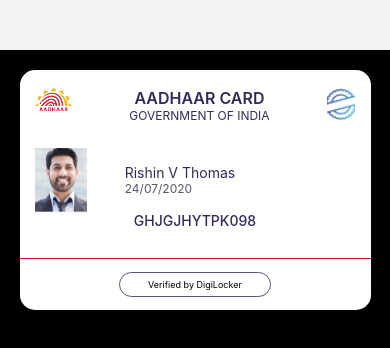
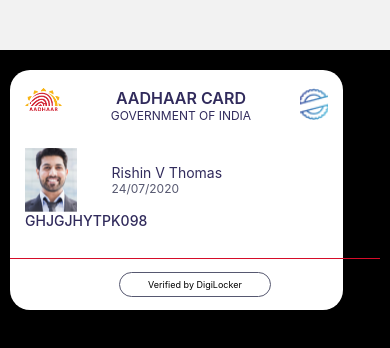
Before and after one commit to nannu8481/card-slice-react-native, a React Native app: screen /dynamicCard in a window 390 px wide. Shown: the top 348 px of the page. Built offline with nearby package versions, Linux system fonts and the light colour scheme.

Commit message:
fix: conditional rendering

```diff
--- a/babel.config.js
+++ b/babel.config.js
@@ -2,10 +2,15 @@
   presets: ['module:metro-react-native-babel-preset'],
   plugins: [
     [
-      'react-native-reanimated/plugin',
+      require.resolve('babel-plugin-module-resolver'),
       {
-        globals: ['__scanCodes'],
+        cwd: 'babelrc',
+        extensions: ['.ts', '.tsx', '.js', '.ios.js', '.android.js'],
+        alias: {
+          '@cuteapp': './app',
+        },
       },
     ],
+    'jest-hoist',
   ],
 };
--- a/package.json
+++ b/package.json
@@ -12,6 +12,7 @@
   "dependencies": {
     "@react-navigation/native": "^6.0.11",
     "@react-navigation/native-stack": "^6.7.0",
+    "babel-plugin-module-resolver": "^4.1.0",
     "react": "17.0.2",
     "react-native": "0.66.4",
     "react-native-barcode-mask": "^1.2.4",
--- a/src/constants/schema.js
+++ b/src/constants/schema.js
@@ -91,7 +91,7 @@
           },
         },
         image: {
-          show: 'true',
+          show: true,
           size: {
             width: 52,
             height: 64,
--- a/src/screens/dynamicCard.js
+++ b/src/screens/dynamicCard.js
@@ -1,14 +1,7 @@
 import React, {useState} from 'react';
-import {
-  SafeAreaView,
-  StyleSheet,
-  View,
-  Text,
-  TouchableOpacity,
-  Image,
-  ScrollView,
-} from 'react-native';
+import {SafeAreaView, TouchableOpacity, ScrollView} from 'react-native';
 import {data, userInfo} from '../constants/schema';
+import {styles} from '../styles/Global';
 import {
   Wrapper,
   HeadWrapper,
@@ -27,6 +20,7 @@
   UserLogo,
   SubNumberText,
   VerifyButton,
+  MainWrapper,
 } from '../styles/DynamicScreen';
 
 const DynamicCard = props => {
@@ -39,12 +33,8 @@
           const bodyStyle = itm?.displayModel?.bodyStyleInformation;
           const footerStyle = itm?.displayModel.footerStyleInformation;
           return (
-            <TouchableOpacity
-              key={idx}
-              style={[
-                styles.card,
-                {backgroundColor: itm?.displayModel?.cardInformation?.solid},
-              ]}>
+            <TouchableOpacity key={idx}>
+              <MainWrapper>
                 <Wrapper>
                   <HeadWrapper>
                     <CardLogo
@@ -55,9 +45,11 @@
                       <MainTitle styles={headerStyle.title.mainHeading}>
                         {userInfo[0]?.displayInformation?.mainHeading}
                       </MainTitle>
+                      {headerStyle?.title?.subHeading?.show && (
                         <SubTitle styles={headerStyle.title.subHeading}>
                           {userInfo[0]?.displayInformation?.subHeading}
                         </SubTitle>
+                      )}
                     </HeadingWrapper>
                     <IssuerLogo
                       styles={headerStyle?.logos?.right?.size}
@@ -66,7 +58,7 @@
                   </HeadWrapper>
                   <BodyWrapper>
                     <UserImage
-                    styles={bodyStyle.image.size}
+                      styles={bodyStyle.image}
                       source={userInfo[0]?.displayInformation?.userImage}
                     />
                     {bodyStyle.content.show && (
@@ -84,7 +76,6 @@
                         </IssueDate>
                       </UserTextWrapper>
                     )}
-
                     <UserLogo
                       source={userInfo[0]?.displayInformation?.subLogo}
                       styles={bodyStyle.logo}
@@ -94,12 +85,12 @@
                     {userInfo[0]?.displayInformation?.subIdNumber}
                   </SubNumberText>
                 </Wrapper>
-
                 <FooterWrapper styles={footerStyle.footerBorder}>
                   <VerifyButton styles={footerStyle.waterMark}>
                     {userInfo[0]?.displayInformation?.verifiedBy}
                   </VerifyButton>
                 </FooterWrapper>
+              </MainWrapper>
             </TouchableOpacity>
           );
         })}
@@ -109,19 +100,3 @@
 };
 
 export default DynamicCard;
-
-const styles = StyleSheet.create({
-  container: {
-    flex: 1,
-    backgroundColor: 'black',
-    marginTop: 50,
-  },
-  card: {
-    backgroundColor: 'grey',
-    height: 240,
-    width: '90%',
-    borderRadius: 15,
-    justifyContent: 'space-between',
-    marginTop: 20,
-  },
-});
--- a/src/styles/DynamicScreen/index.js
+++ b/src/styles/DynamicScreen/index.js
@@ -2,6 +2,17 @@
 
 const Wrapper = styled.View`
   padding: 18px 15px;
+`;
+
+const MainWrapper = styled.View`
+  /* flex: 1; */
+  background-color: #ffffff;
+  width: 100%;
+  max-width: 90%;
+  height: 240;
+  border-radius: 20px;
+  justify-content: space-between;
+  margin-top: 20;
 `;
 
 const HeadWrapper = styled.View`
@@ -49,9 +60,10 @@
 
 const UserImage = styled.Image`
   width: 100%;
-  max-width: ${props => props?.styles?.width};
-  height: ${props => props?.styles?.height};
+  max-width: ${props => (props?.styles?.show ? props?.styles?.size?.width : 0)};
+  height: ${props => (props?.styles?.show ? props?.styles?.size?.height : 0)};
 `;
+
 const UserLogo = styled.Image`
   width: 100%;
   max-width: ${props => (props?.styles?.show ? props?.styles?.size?.width : 0)};
@@ -80,11 +92,12 @@
   font-size: ${props => props?.styles?.fontSize};
   color: ${props => props?.styles?.color};
   font-weight: ${props => props?.styles?.fontWeight};
+  display: ${props => (props?.styles?.show ? 'flex' : 'none')};
 `;
 
 const FooterWrapper = styled.View`
   padding: 13px;
-  width: 100%;
+  width: 370px;
   align-items: center;
   border-top-color: ${props =>
     props?.styles?.show ? props?.styles?.color : ''};
@@ -119,4 +132,5 @@
   UserLogo,
   SubNumberText,
   VerifyButton,
+  MainWrapper,
 };
--- /dev/null
+++ b/src/styles/Global/index.js
@@ -0,0 +1,17 @@
+import {StyleSheet} from 'react-native';
+
+export const styles = StyleSheet.create({
+  container: {
+    flex: 1,
+    backgroundColor: 'black',
+    marginTop: 50,
+  },
+  card: {
+    backgroundColor: 'grey',
+    height: 240,
+    width: '90%',
+    borderRadius: 15,
+    justifyContent: 'space-between',
+    marginTop: 20,
+  },
+});
```
Also changed, not shown: jsconfig.json (added, +12 -0 lines), 1 other file (tests, documents, lock files or other folders). Lines whose indentation alone changed are shown as unchanged.
